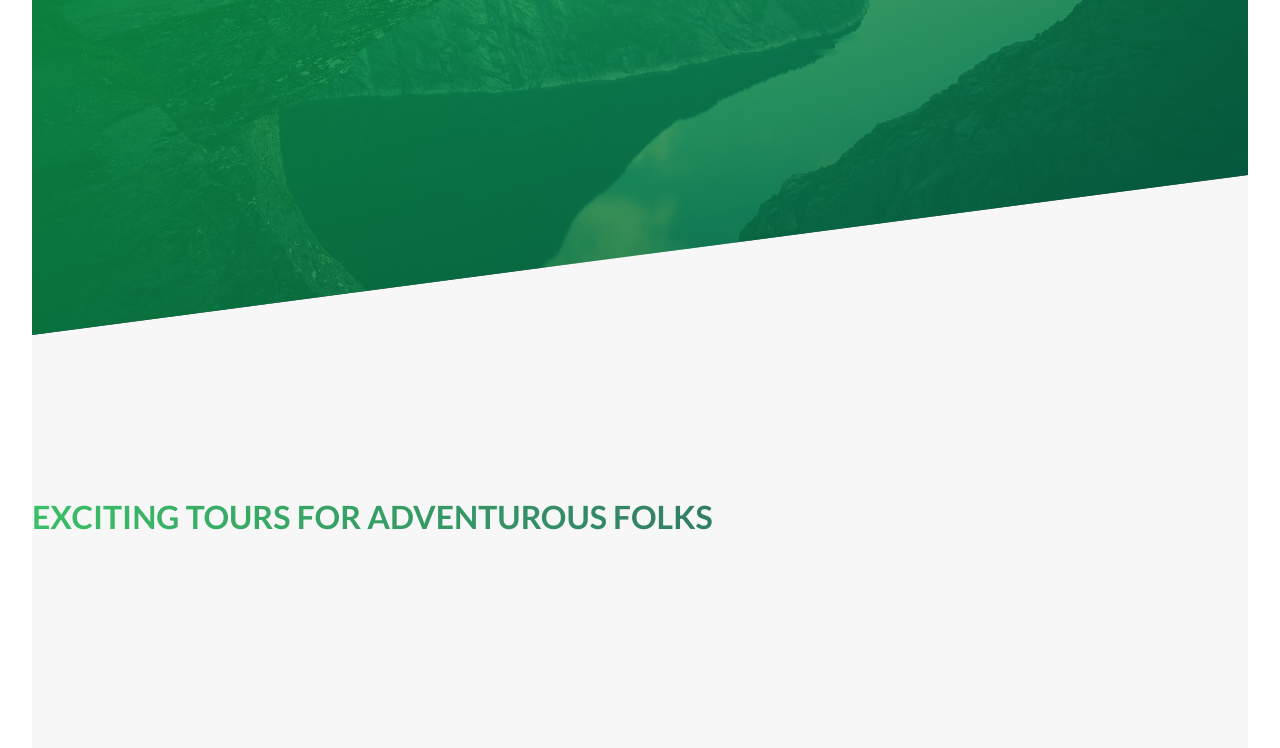
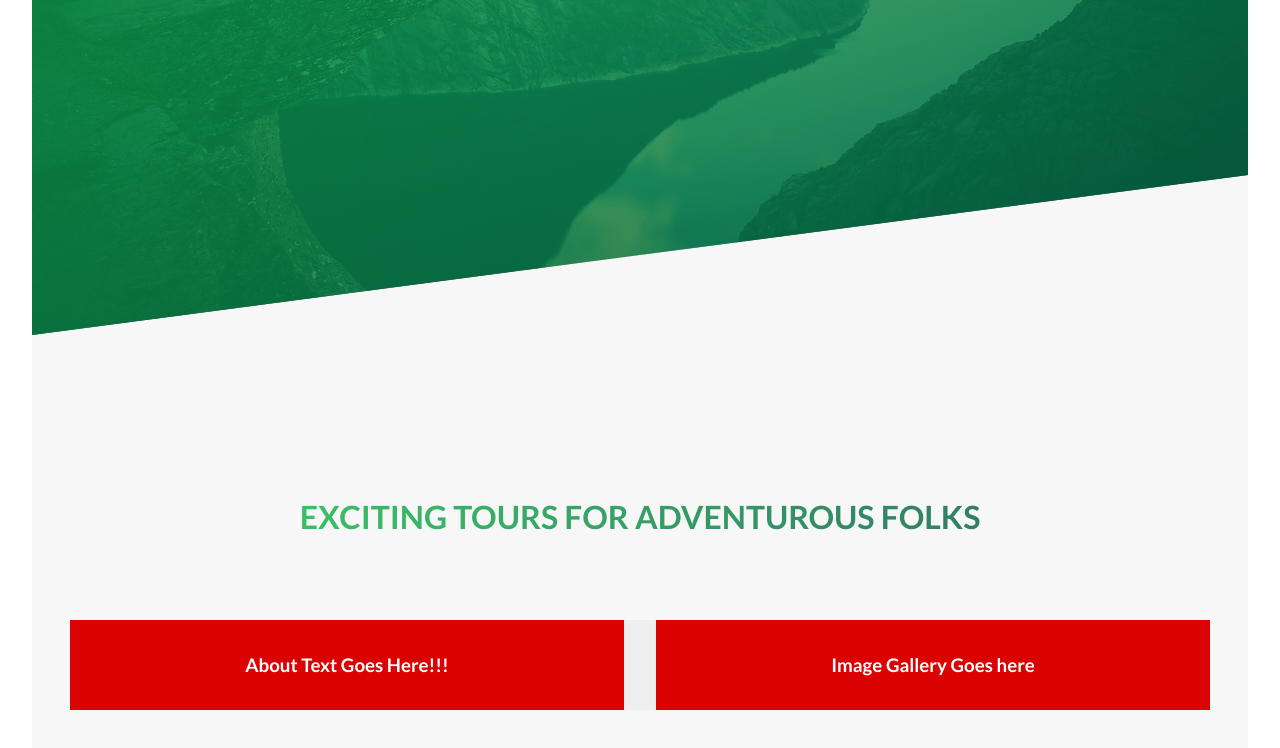
Before and after one commit to emmeiwhite/01.natours-2025, a website: page index.html in a window 1280 px wide. Shown: the part 457-1205 px from the top of the page. Drawn offline with Linux system fonts and the light colour scheme.

Commit message:
natours-1.7 introducing the utility classes --- kickstart for tailwind.css

```diff
--- a/index.html
+++ b/index.html
@@ -40,7 +40,19 @@
     <!-- Main section with many sections -->
     <main>
       <section class="section-about">
-        <h2 class="heading-secondary">Exciting Tours for adventurous Folks</h2>
+        <div class="u-text-center u-mb-20">
+          <h2 class="heading-secondary">Exciting Tours for adventurous Folks</h2>
+        </div>
+
+        <div class="row col-1-of-2">
+          <div class="col">
+            <h3>About Text Goes Here!!!</h3>
+          </div>
+          <div class="col">
+            <!-- Image gallery goes here! -->
+            <h3>Image Gallery Goes here</h3>
+          </div>
+        </div>
       </section>
     </main>
 
--- a/sass/main.scss
+++ b/sass/main.scss
@@ -225,3 +225,13 @@ $colorGray1: #f7f7f7;
   background-clip: text;
   color: transparent;
 }
+
+/** ---  Adding Utility classes ---> Already heading towards tailwind goals --- */
+.u-text-center {
+  text-align: center;
+}
+
+.u-mb-20 {
+  // 20*4 = 80px, let's keep mb-1 = 4px
+  margin-bottom: 5rem;
+}
```
Also changed, not shown: css/style.css, 1 other file.
